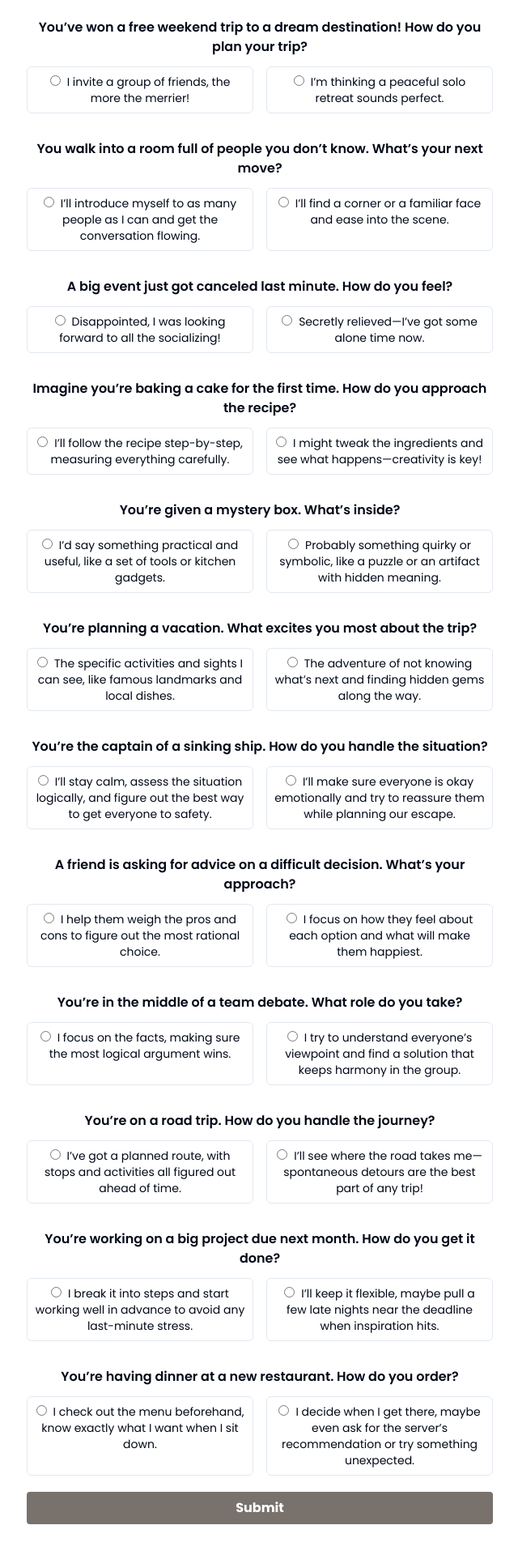
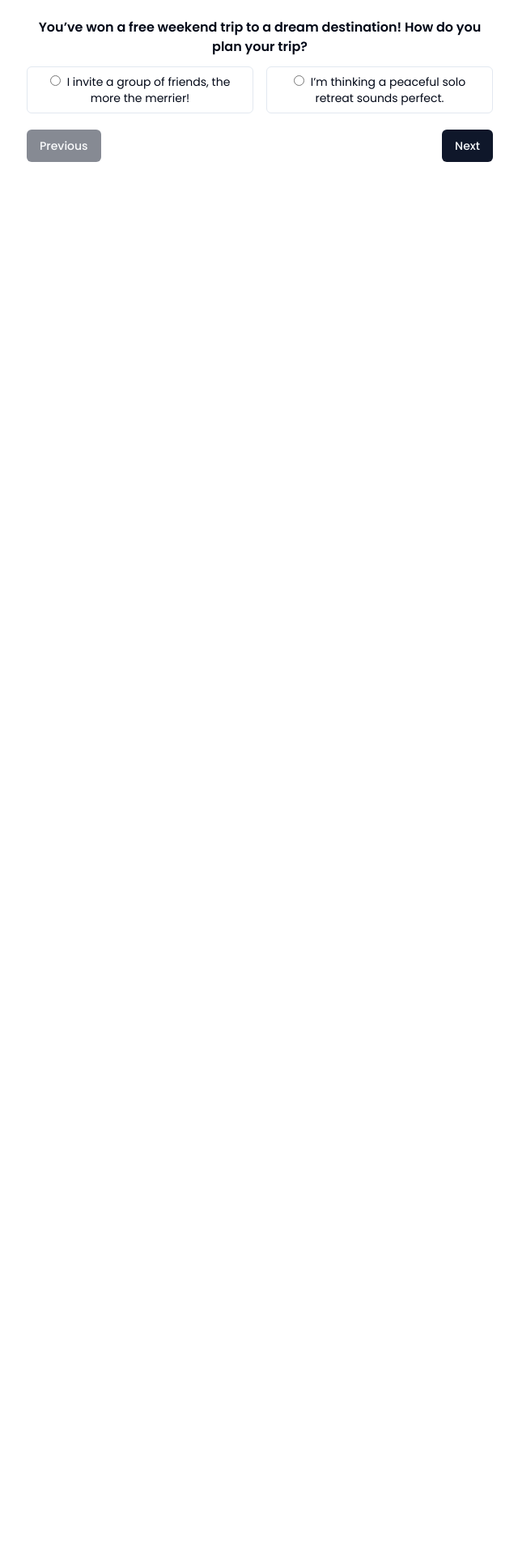
Before and after one commit to tamoimi/match-personality, a React (Vite) app: page / in a window 1280 px wide. Shown: the part 126-2046 px from the top of the page at 81% size, without its empty margins (319-959 px from the left). After the commit the page ends 800 px from the top, so only its background shows below. Built offline with nearby package versions, Linux system fonts and the light colour scheme.

Commit message:
feat: step by step

```diff
--- a/src/App.tsx
+++ b/src/App.tsx
@@ -1,21 +1,29 @@
+import { useState } from "react";
 import { useForm } from "react-hook-form";
-import getAnimalType from "./libs/animal-type";
-import { useState } from "react";
-import calculateMBTI from "./libs/calculate-mbti";
 import { questions } from "./components/question-data";
 import Questions from "./components/questions";
+import { Button } from "./components/ui/button";
 import { Progress } from "./components/ui/progress";
+import getAnimalType from "./libs/animal-type";
+import calculateMBTI from "./libs/calculate-mbti";
 
 function PersonalityQuiz() {
-  // useForm에 defaultValues를 설정해 모든 질문의 기본값을 미리 제공
+  // ===================================================================================================================
+  // state
+  // ===================================================================================================================
+  // current question index
+  const [currentQuestion, setCurrentQuestion] = useState(0);
+  const [result, setResult] = useState<{ mbti: string; animal: string; traits: string } | null>(null);
+
+  // ===================================================================================================================
+  // react-hook-form
+  // ===================================================================================================================
   const { register, handleSubmit, watch } = useForm({
     defaultValues: questions.reduce((acc, curr) => {
       acc[curr.name] = "";
       return acc;
     }, {} as { [key: string]: string }),
   });
-
-  const [result, setResult] = useState<{ mbti: string; animal: string; traits: string } | null>(null);
 
   // 총 질문 수
   const totalQuestions = questions.length;
@@ -35,6 +43,23 @@ function PersonalityQuiz() {
     setResult({ mbti, animal, traits });
   };
 
+  const handleNextQuestion = () => {
+    // 현재 질문에 대한 응답이 없으면 다음으로 넘어가지 않음
+    if (watchAnswers[questions[currentQuestion].name] === "") {
+      return;
+    }
+
+    if (currentQuestion < totalQuestions - 1) {
+      setCurrentQuestion(currentQuestion + 1);
+    }
+  };
+
+  const handlePreviousQuestion = () => {
+    if (currentQuestion > 0) {
+      setCurrentQuestion(currentQuestion - 1);
+    }
+  };
+
   return (
     <div className="max-w-xl m-auto my-10 text-center font-Poppins">
       <h1 className="mb-6 text-3xl font-medium">Find Your Animal Based on MBTI</h1>
@@ -44,28 +69,37 @@ function PersonalityQuiz() {
 
       {!result ? (
         <form onSubmit={handleSubmit(onSubmit)}>
-          {questions.map((q, index) => (
-            <Questions
-              key={index}
-              question={q.question}
-              options={q.options}
-              register={register}
-              name={q.name} // 각 질문에 고유한 이름을 전달
-            />
-          ))}
+          <Questions
+            question={questions[currentQuestion].question}
+            options={questions[currentQuestion].options}
+            register={register}
+            name={questions[currentQuestion].name} // 현재 질문에 고유한 이름 전달
+          />
 
-          <button
-            type="submit"
-            className="w-full px-4 py-2 mt-5 font-bold text-white rounded bg-stone-500 hover:bg-stone-600"
-          >
-            Submit
-          </button>
+          <div className="flex justify-between mt-5">
+            <Button
+              type="button"
+              onClick={handlePreviousQuestion}
+              //className="px-4 py-2 font-bold text-white bg-gray-400 rounded hover:bg-gray-500"
+              disabled={currentQuestion === 0}
+            >
+              Previous
+            </Button>
+
+            {currentQuestion === totalQuestions - 1 ? (
+              <Button type="submit">Submit</Button>
+            ) : (
+              <Button type="button" onClick={handleNextQuestion}>
+                Next
+              </Button>
+            )}
+          </div>
         </form>
       ) : (
-        <div>
-          <h2>Your MBTI Type: {result.mbti}</h2>
+        <div className="mt-3">
+          <h2>Your MBTI Type: {result.mbti} ✨</h2>
           <h3>Your Animal: {result.animal}</h3>
-          <p>{result.traits}</p>
+          <p className="p-3 mt-3 border rounded-md border-stone-300">{result.traits}</p>
         </div>
       )}
     </div>
```
